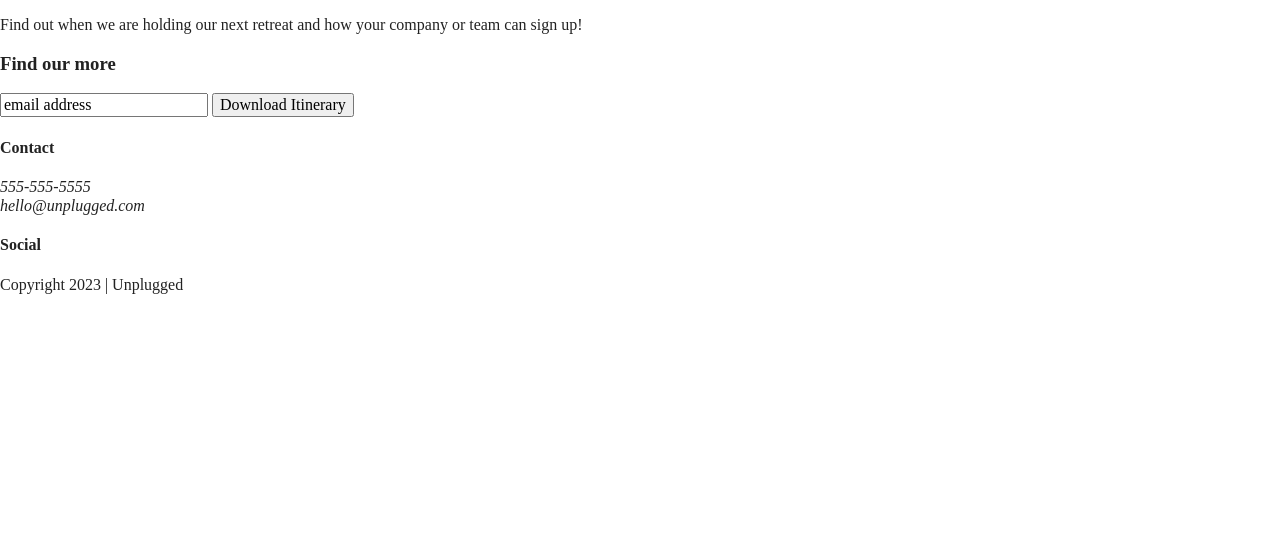
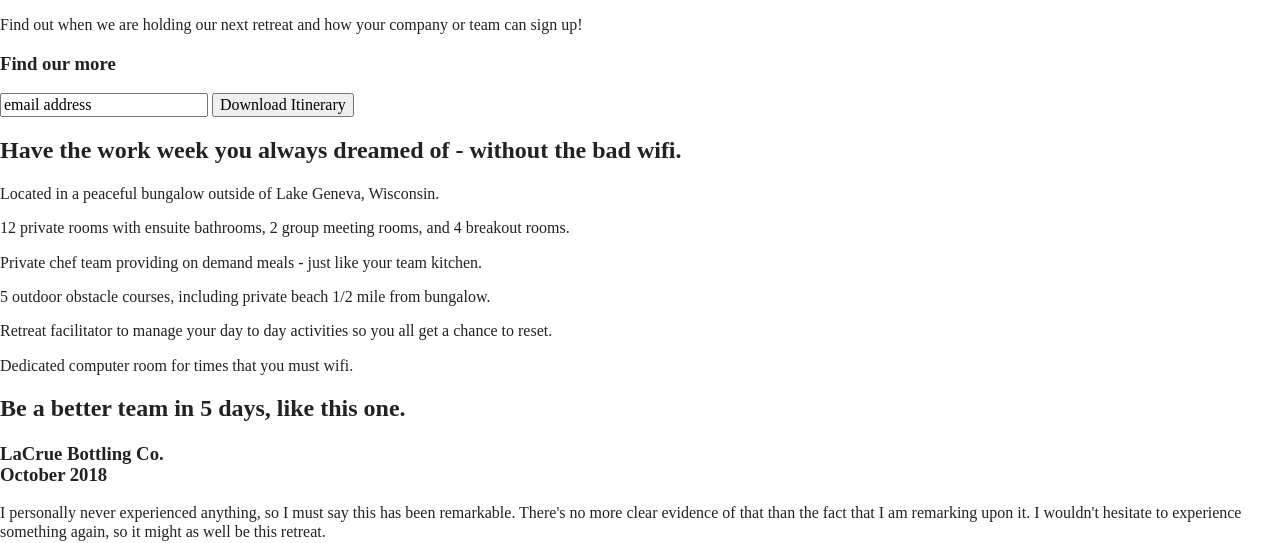
Before and after one commit to darriant/unplugged-project, a website built with Parcel: page index.html in a window 1280 px wide. Shown: the part 265-808 px from the top of the page. Built offline with nearby package versions, Linux system fonts and the light colour scheme.

Commit message:
finished outlining home html

```diff
--- a/index.html
+++ b/index.html
@@ -42,6 +42,7 @@
         <h1>Retreat from the desk, return refreshed.</h1>
       </div>
     </section>
+
     <aside>
       <div class="content-wrapper">
         <div class="form-description">
@@ -54,13 +55,72 @@
           <input type="button" value="Download Itinerary">
         </div>
       </div>
+    </aside>
 
-    </aside>
+    <section class="features">
+      <div class="content-wrapper">
+        <h2>Have the work week you always dreamed of - without the bad wifi.</h2>
+        <div class="features-items">
+          <article>
+            <p class="fontawesome-icon"></p>
+            <p class="features-item-description">
+              Located in a peaceful bungalow outside of Lake Geneva, Wisconsin.
+            </p>
+          </article>
+          <article>
+            <p class="fontawesome-icon"></p>
+            <p class="features-item-description">
+              12 private rooms with ensuite bathrooms, 2 group meeting rooms, and 4 breakout rooms.
+            </p>
+          </article>
+          <article>
+            <p class="fontawesome-icon"></p>
+            <p class="features-item-description">
+              Private chef team providing on demand meals - just like your team kitchen.
+            </p>
+          </article>
+          <article>
+            <p class="fontawesome-icon"></p>
+            <p class="features-item-description">
+              5 outdoor obstacle courses, including private beach 1/2 mile from bungalow.
+            </p>
+          </article>
+          <article>
+            <p class="fontawesome-icon"></p>
+            <p class="features-item-description">
+              Retreat facilitator to manage your day to day activities so you all get a chance to reset.
+            </p>
+          </article>
+          <article>
+            <p class="fontawesome-icon"></p>
+            <p class="features-item-description">
+              Dedicated computer room for times that you must wifi.
+            </p>
+          </article>
+        </div>
+      </div>
+    </section>
+
+    <section class="reviews">
+      <div class="content-wraper">
+        <h2>Be a better team in 5 days, like this one.</h2>
+        <article>
+          <div>
+            <h3>LaCrue Bottling Co.<br>October 2018</h3>
+            <p>I personally never experienced anything, so I must say this has been remarkable.
+              There's no more clear evidence of that than the fact that I am remarking upon it.
+              I wouldn't hesitate to experience something again, so it might as well be this retreat.
+            </p>
+          </div>
+        </article>
+      </div>
+    </section>
+
   </main>
 
   <footer>
     <div class="content-wrapper">
-      <div class="footer-contact">
+      <div class="footer-content">
         <div class="contact">
           <h4>Contact</h4>
           <address>
```
